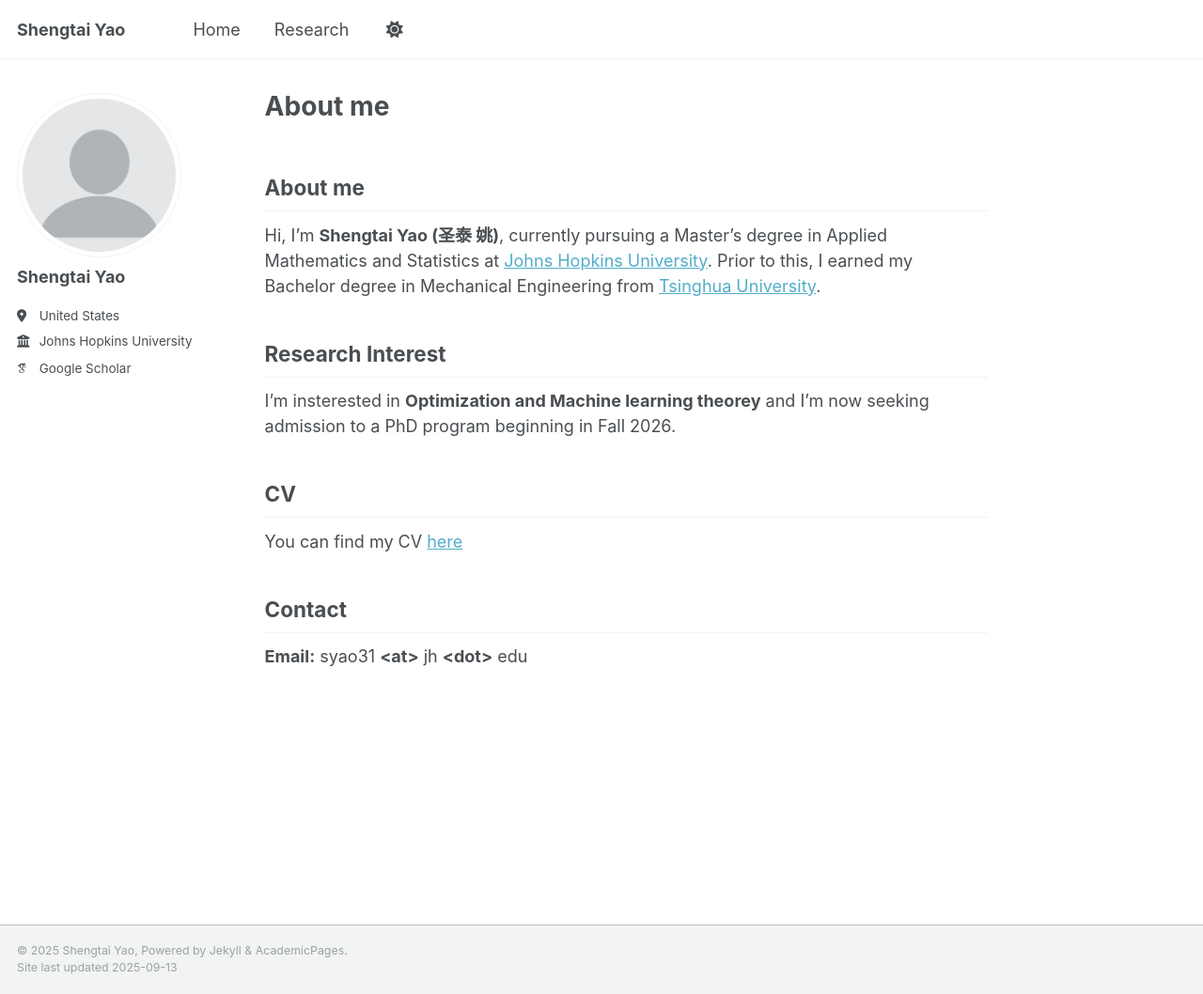
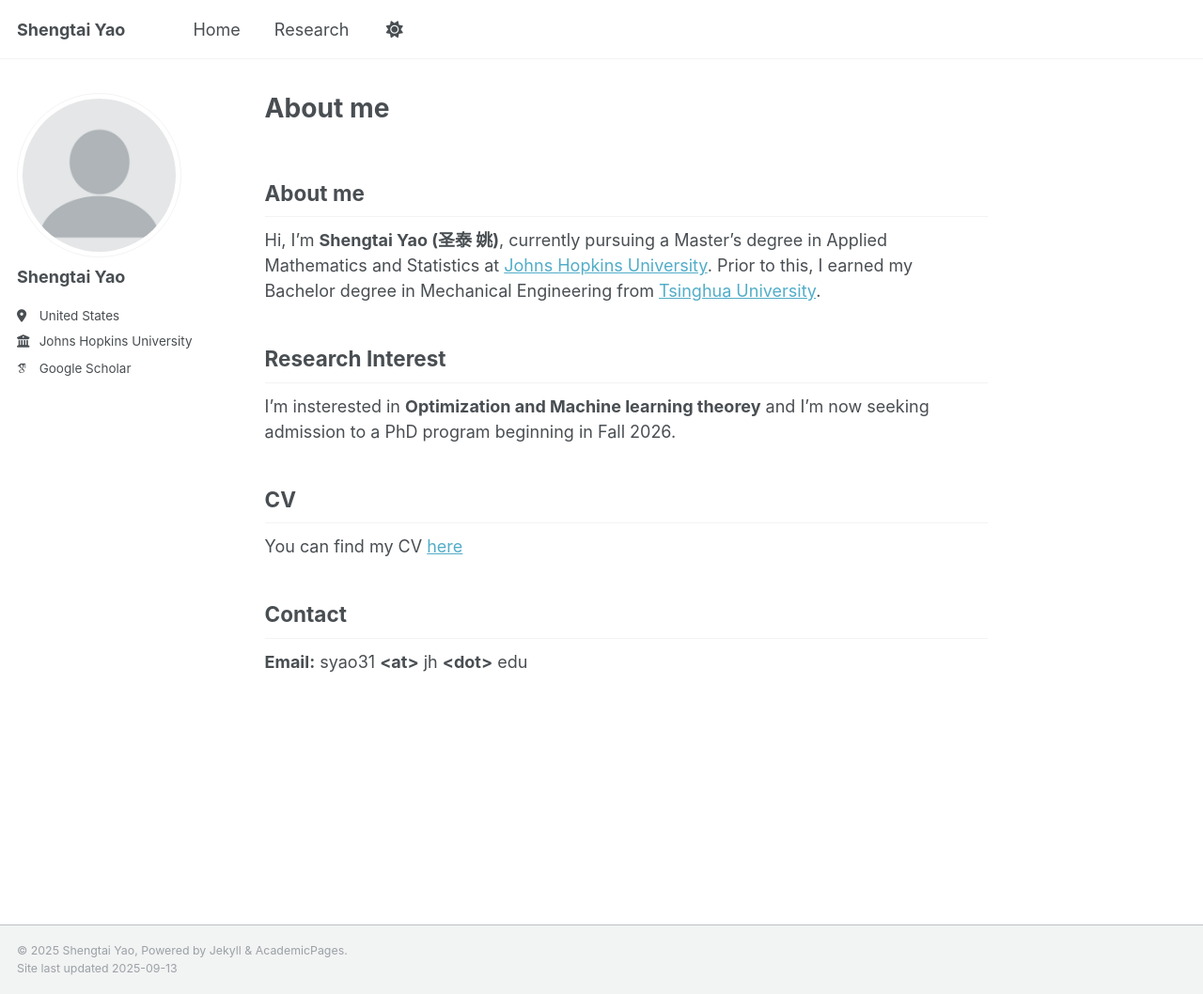
Before and after one commit to Yaoshengtai/Yaoshengtai.github.io, a Jekyll site: the page built from _pages/about.md, in a window 1280 px wide and 1058 px high. Shown: the whole window at 94% size. Built offline with Jekyll 4.4.1, drawn with Linux system fonts in a browser that asks for light colours; some web fonts are replaced; our own code applies the rules of GitHub Pages for plain Markdown files.

Commit message:
Update _page.scss

```diff
--- a/_sass/layout/_page.scss
+++ b/_sass/layout/_page.scss
@@ -34,14 +34,6 @@
   }
 }
 
-.page__title {
-  margin-top: 0;
-  line-height: 1;
-
-  & + .page__meta {
-    margin-top: -0.5em;
-  }
-}
 
 .page__lead {
   font-family: $global-font-family;
```
